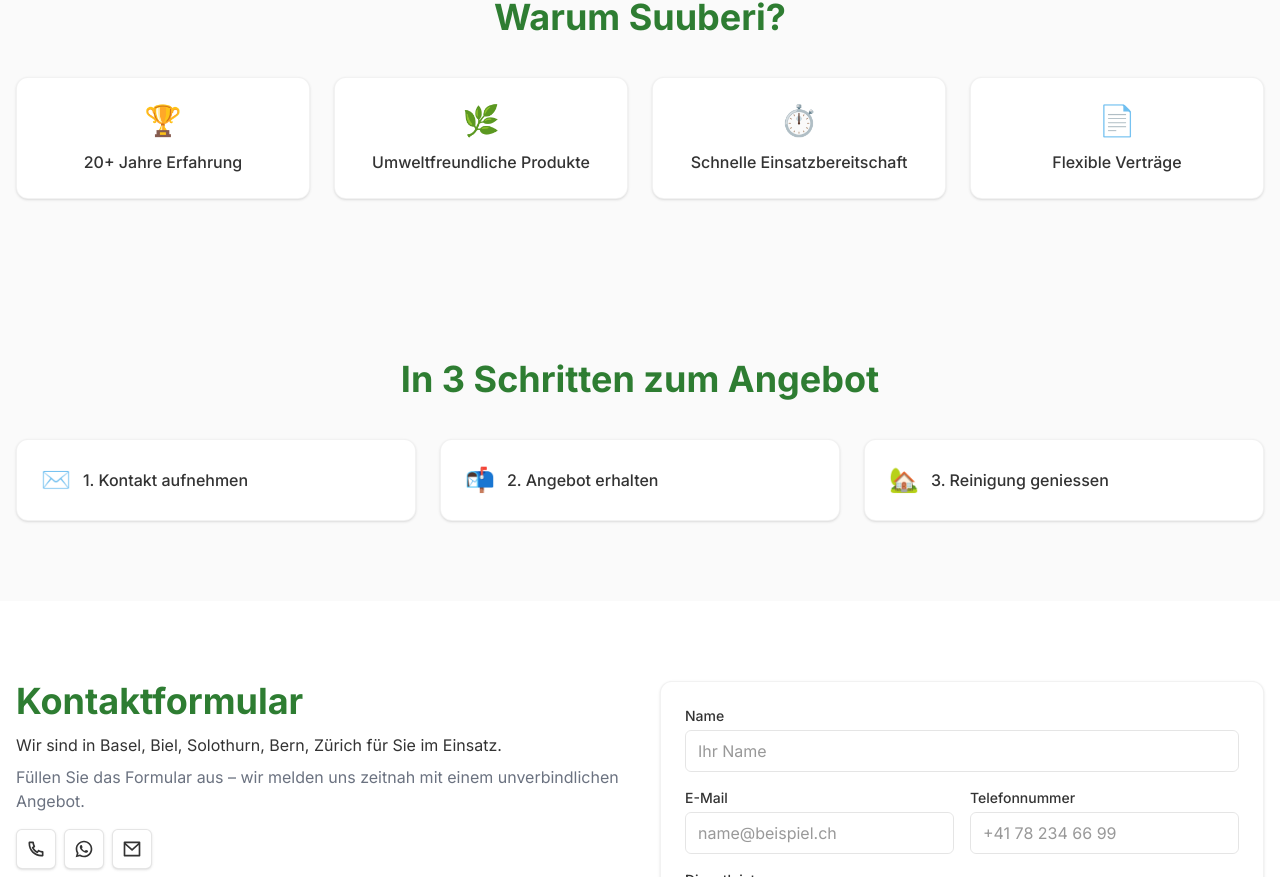
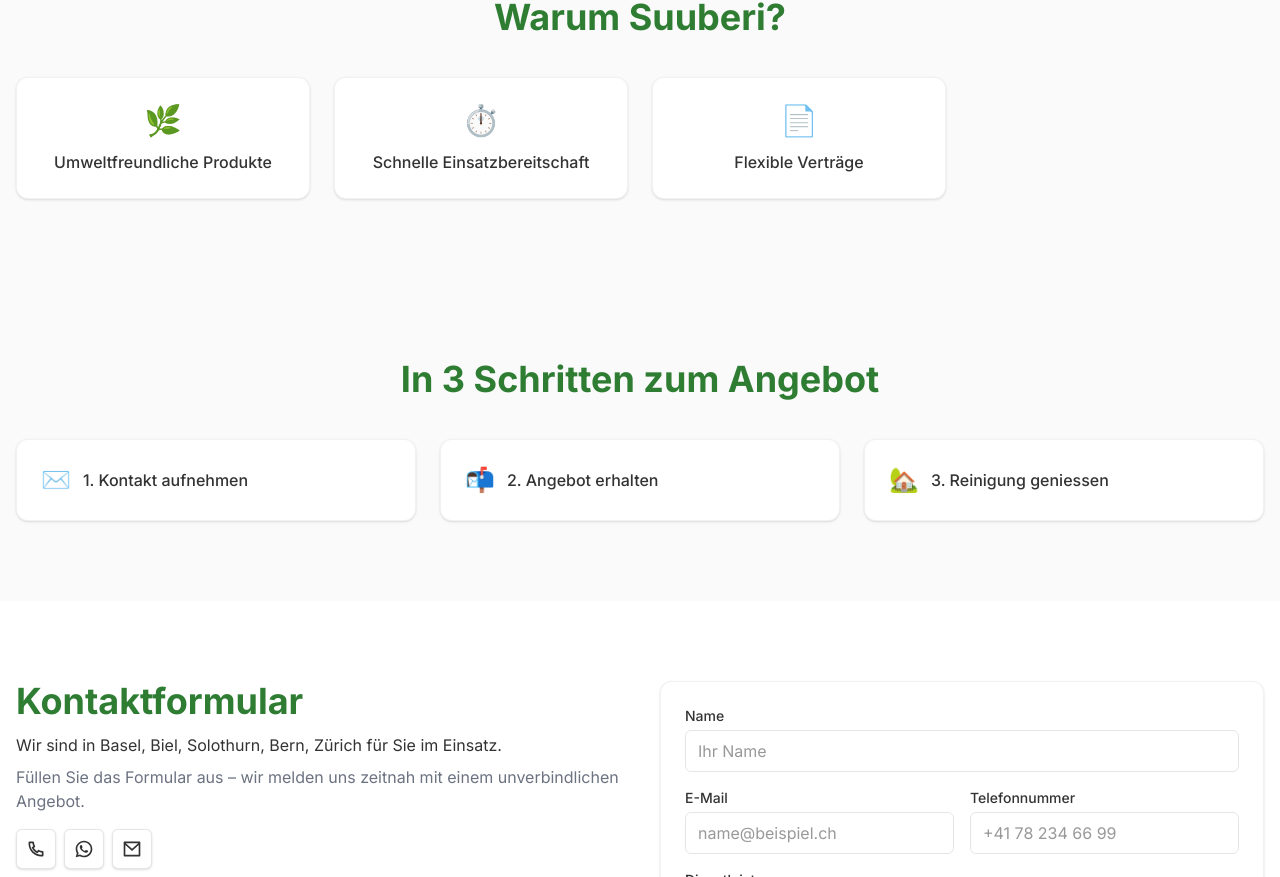
Before and after one commit to reinigungsuuberi/reinigung-suuberi-ch, a Next.js app: page / in a window 1280 px wide. Shown: the part 2244-3121 px from the top of the page. Built offline with nearby package versions, Linux system fonts and the light colour scheme.

Commit message:
Update WhyUsGrid.tsx

```diff
--- a/src/components/WhyUsGrid.tsx
+++ b/src/components/WhyUsGrid.tsx
@@ -3,7 +3,6 @@
 type WhyItem = { label: string; icon: string };
 
 const items: WhyItem[] = [
-  { label: "20+ Jahre Erfahrung", icon: "🏆" },
   { label: "Umweltfreundliche Produkte", icon: "🌿" },
   { label: "Schnelle Einsatzbereitschaft", icon: "⏱️" },
   { label: "Flexible Verträge", icon: "📄" },
```
